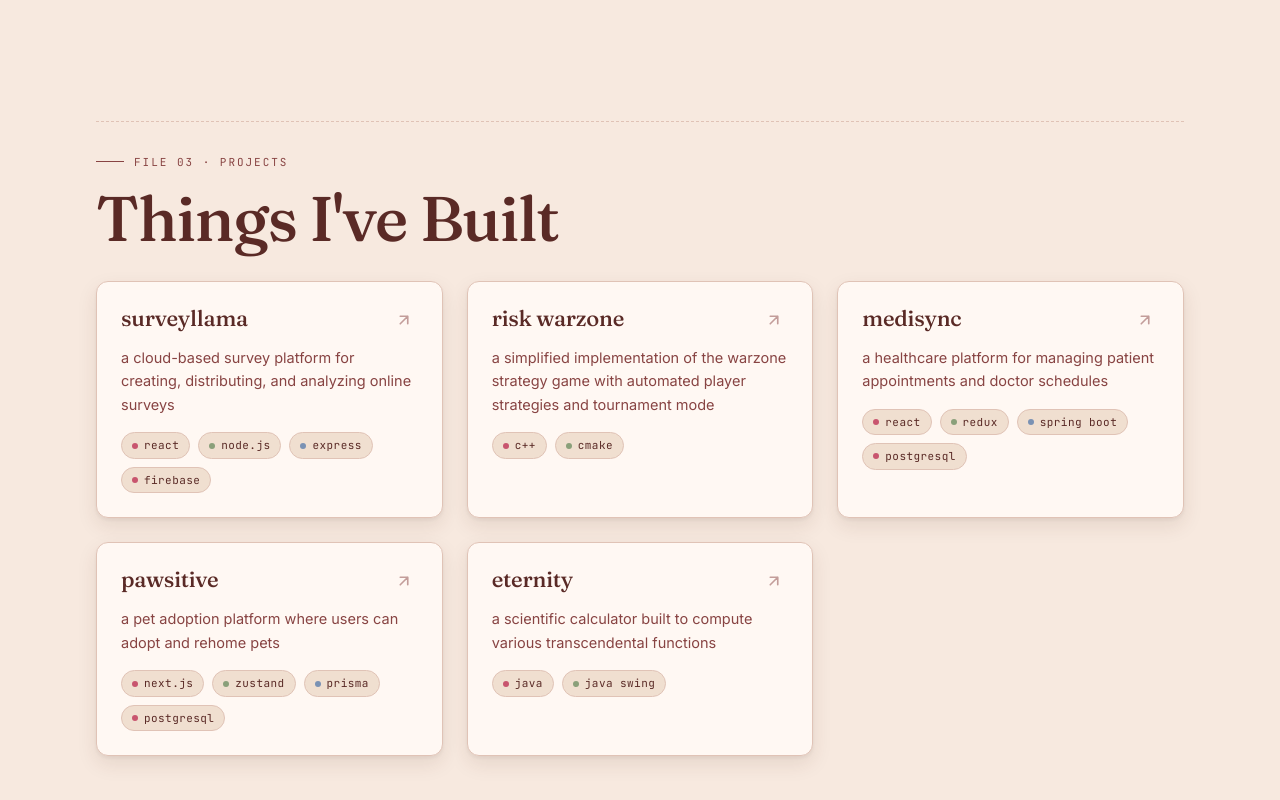
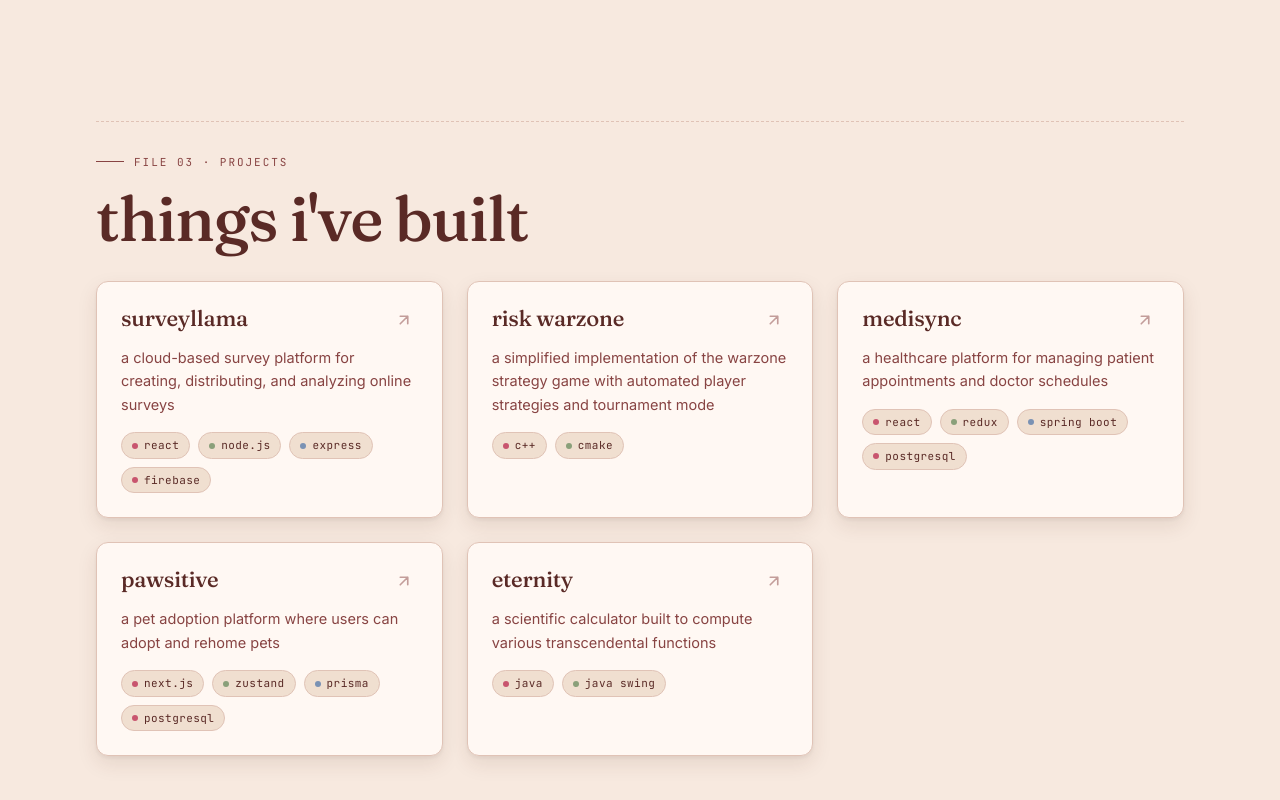
Before and after one commit to barbaraeguche/portfolio, a React (Vite) app: page / in a window 1280 px wide. Shown: the part 1353-2153 px from the top of the page. Built offline with nearby package versions, Linux system fonts and the light colour scheme; a web font is replaced by a local one.

Commit message:
refactor: make text lowercase

```diff
--- a/src/pages/projects.tsx
+++ b/src/pages/projects.tsx
@@ -25,7 +25,7 @@ export default function Projects() {
         viewport={{ once: true }}
         transition={{ duration: 0.6, ease: [0.22, 1, 0.36, 1] }}
       >
-        Things I've Built
+        things i've built
       </motion.h2>
 
       <motion.div
```
